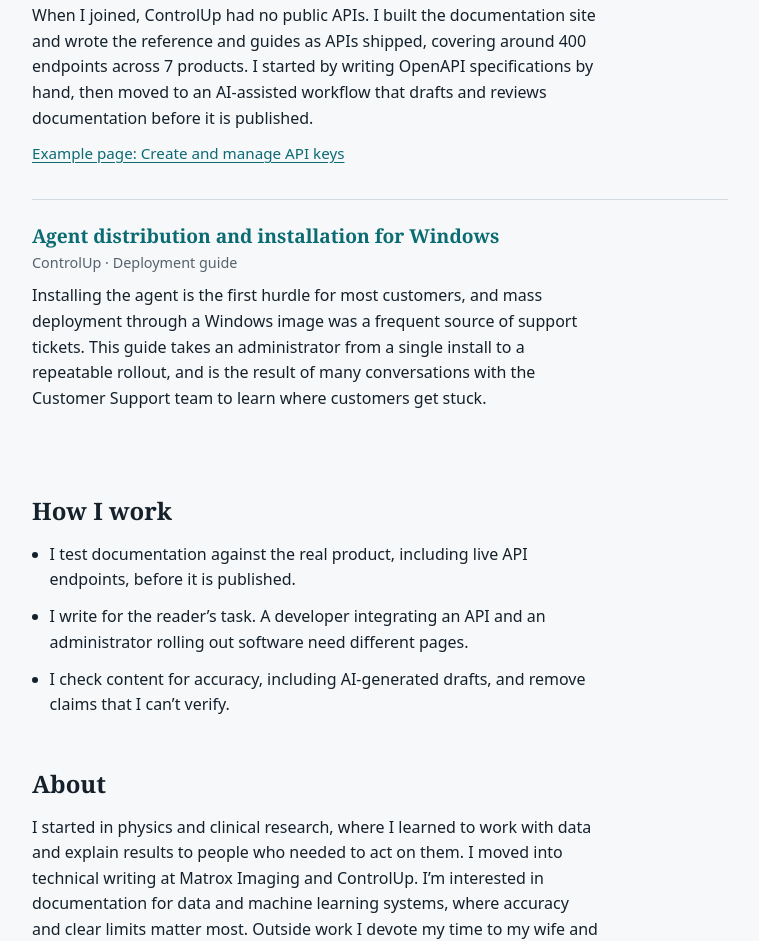
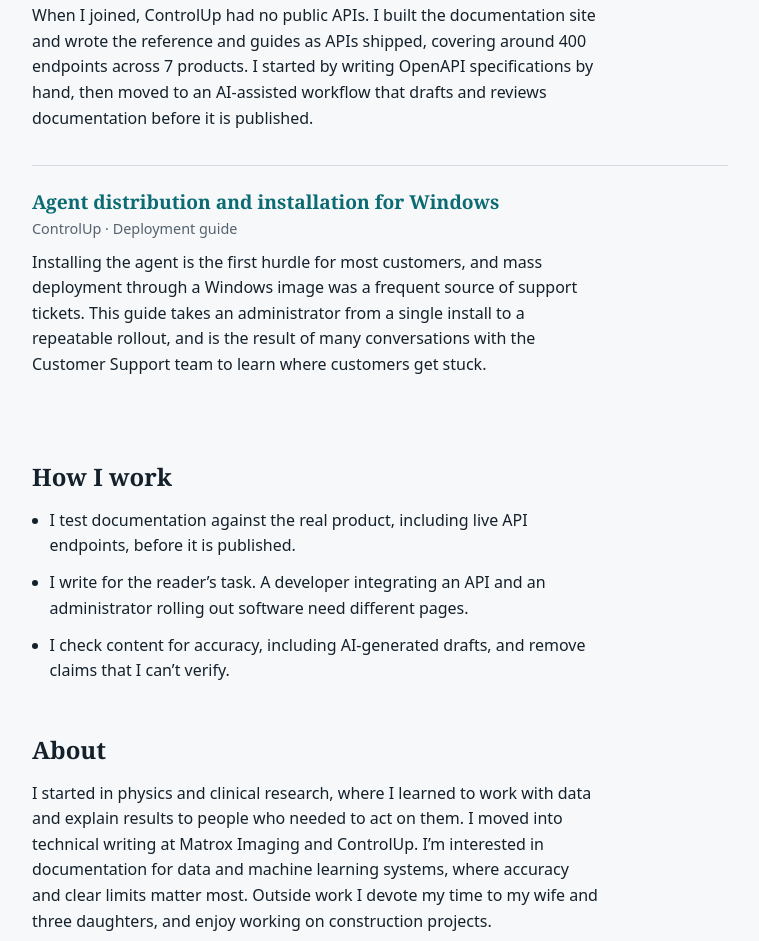
Before and after one commit to timmyporter/timmyporter, a plain HTML site: page index.html in a window 1280 px wide. Shown: the part 1122-2063 px from the top of the page, without its empty margins (260-1019 px from the left). Drawn offline with Linux system fonts and the light colour scheme.

Commit message:
remove sample page for API docs

```diff
--- a/index.html
+++ b/index.html
@@ -115,7 +115,6 @@ footer p { max-width: none; }
   <h3><a href="https://api.controlup.io/reference" target="_blank" rel="noopener">ControlUp API documentation</a></h3>
   <p class="meta">ControlUp · Public API reference and guides · Built from scratch</p>
   <p>When I joined, ControlUp had no public APIs. I built the documentation site and wrote the reference and guides as APIs shipped, covering around 400 endpoints across 7 products. I started by writing OpenAPI specifications by hand, then moved to an AI-assisted workflow that drafts and reviews documentation before it is published.</p>
-  <p class="also"><a href="https://api.controlup.io/reference/how-to-create-api-keys" target="_blank" rel="noopener">Example page: Create and manage API keys</a></p>
 </article>
 
   <article class="entry">
```
